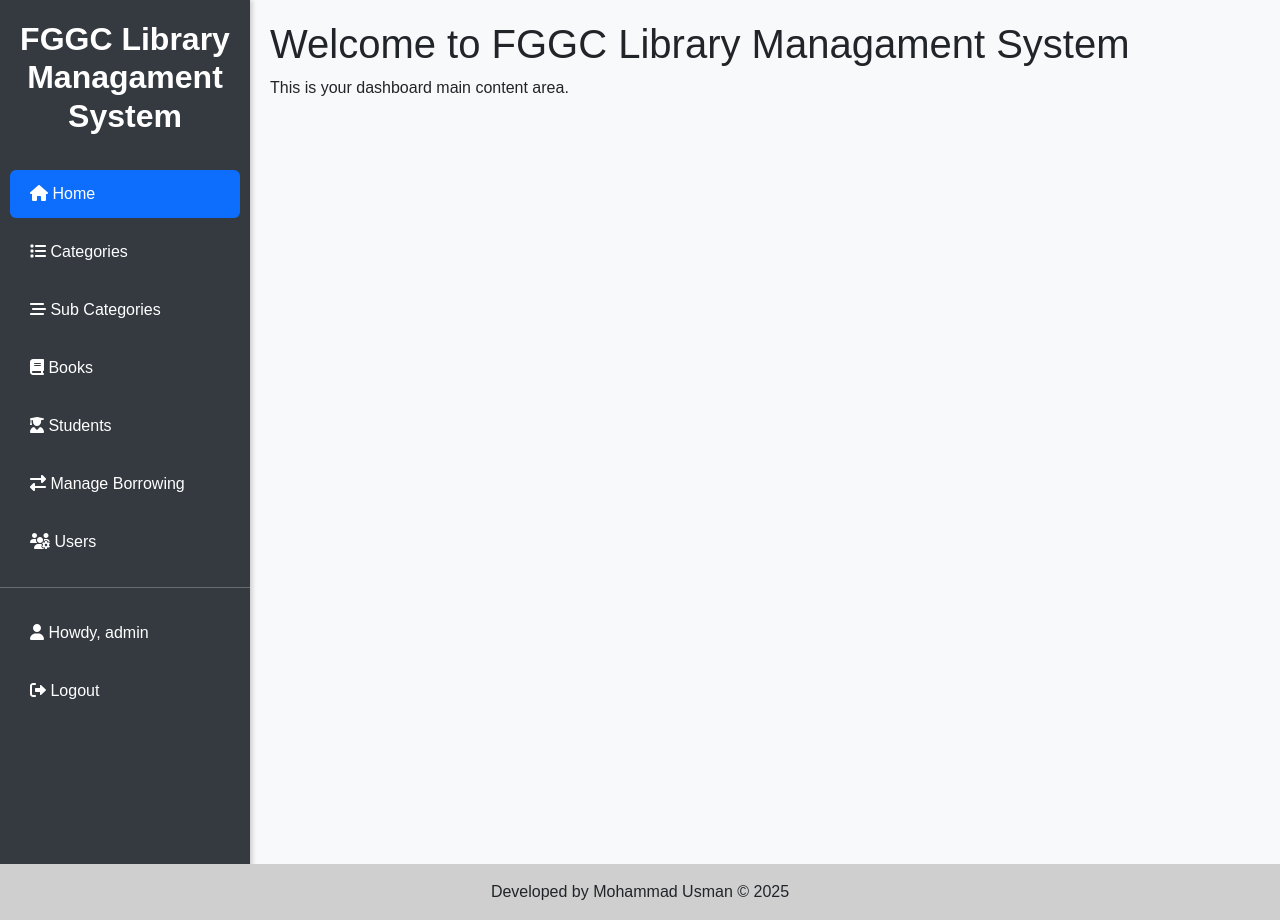
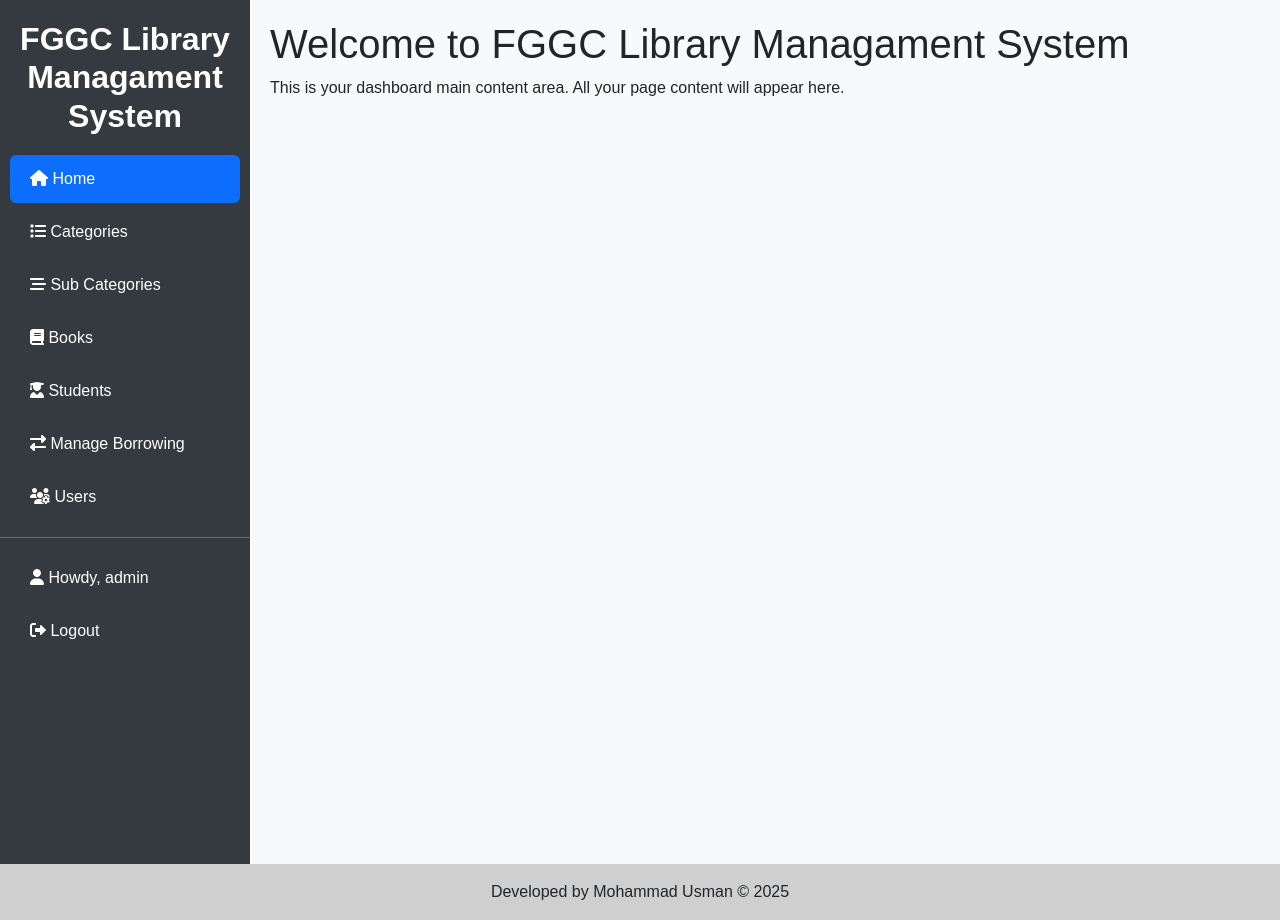
Before and after one commit to Saudii81/django_lms, a Django app: page / in a window 1280 px wide. Run offline with Django 4.2, Linux system fonts and the light colour scheme; a user stored in the database is signed in; data comes from the database, SQL or seed files in the repository; parts of the project's set-up code (start-up, migrations or seed data) failed here and were passed over; some libraries are stand-ins or nearby versions.

Commit message:
refgtjtol

```diff
--- a/lmsApp/templates/topNavigation.html
+++ b/lmsApp/templates/topNavigation.html
@@ -3,10 +3,10 @@
     body {
         margin: 0;
         padding: 0;
+        font-family: Arial, sans-serif;
         display: flex;
-        min-height: 100vh;
-        font-family: Arial, sans-serif;
     }
+
     /* Sidebar */
     .sidebar {
         width: 250px;
@@ -15,17 +15,17 @@
         position: fixed;
         top: 0;
         left: 0;
-        height: 100%;
-        display: flex;
-        flex-direction: column;
+        bottom: 0;
+        overflow-y: auto;   /* makes sidebar scrollable if items exceed height */
         padding-top: 20px;
-        box-shadow: 2px 0 5px rgba(0,0,0,0.2);
     }
+
     .sidebar h2 {
         text-align: center;
-        margin-bottom: 30px;
+        margin-bottom: 20px;
         font-weight: bold;
     }
+
     .sidebar a {
         padding: 12px 20px;
         color: white;
@@ -35,20 +35,24 @@
         margin: 5px 10px;
         transition: background 0.3s, transform 0.2s;
     }
+
     .sidebar a:hover {
         background: #0d6efd;
         transform: translateX(5px);
     }
+
     .sidebar .active {
         background: #0d6efd;
     }
-    /* Main content */
+
+    /* Content area */
     .content {
-        margin-left: 250px;
+        margin-left: 250px;   /* push content away from sidebar */
         padding: 20px;
-        width: calc(100% - 250px);
+        flex: 1;
         background: #f8f9fa;
         min-height: 100vh;
+        overflow-x: auto; /* ensure wide content doesn't get cut off */
     }
 </style>
 
@@ -76,7 +80,8 @@
 </div>
 
 <div class="content">
+    {% block content %}
     <h1>Welcome to {{ system_name }}</h1>
-    <p>This is your dashboard main content area.</p>
-    {% block content %}{% endblock %}
+    <p>This is your dashboard main content area. All your page content will appear here.</p>
+    {% endblock %}
 </div>
```
